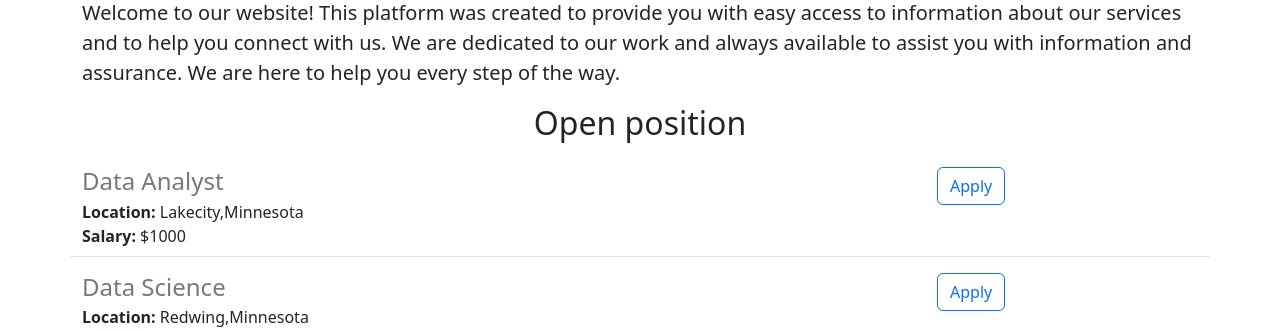
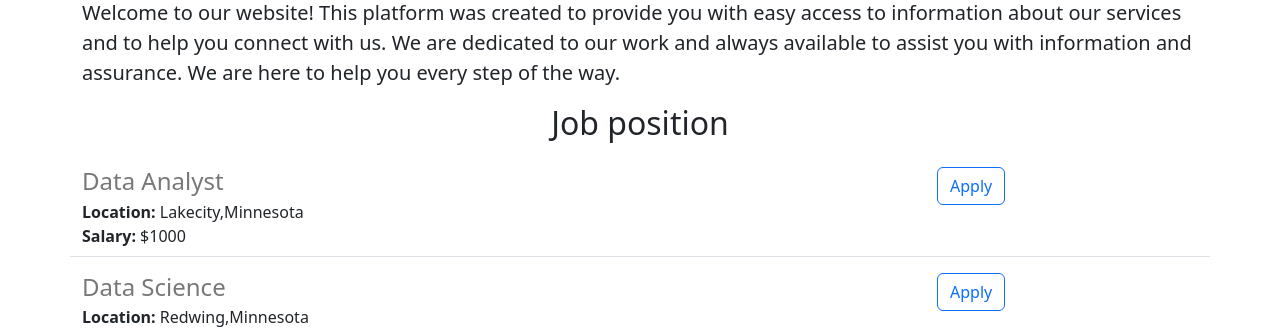
Before and after one commit to Flask-web-code/flask-web-code, a Flask app: page / in a window 1280 px wide. Shown: the part 428-759 px from the top of the page. Run offline with Flask 3, Linux system fonts and the light colour scheme.

Commit message:
Updated index page content or layout

```diff
--- a/templates/index.html
+++ b/templates/index.html
@@ -26,7 +26,7 @@
             services and to help you connect with us. We are dedicated to our work and always available to assist you
             with information and assurance. We are here to help you every step of the way.
         </p>
-        <h2 class="text-center mt-2 mb-4">Open position</h2>
+        <h2 class="text-center mt-2 mb-4">Job position</h2>
         <div>
             {% for job in jobs%}
             {% include 'jobitem.html'%}
```
